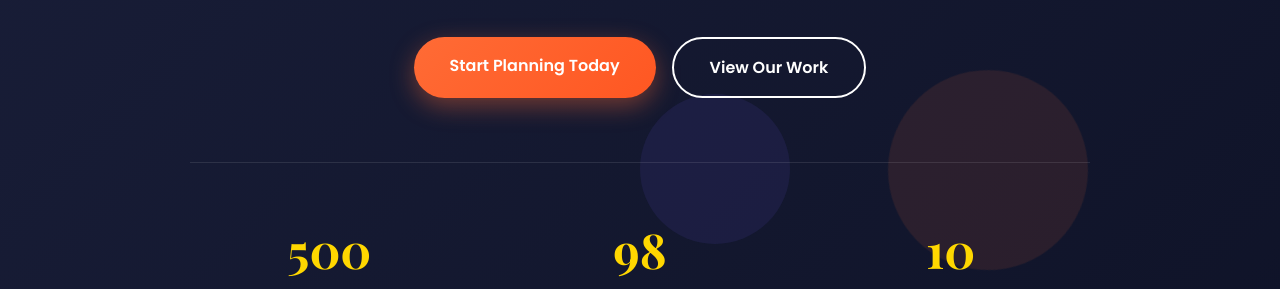
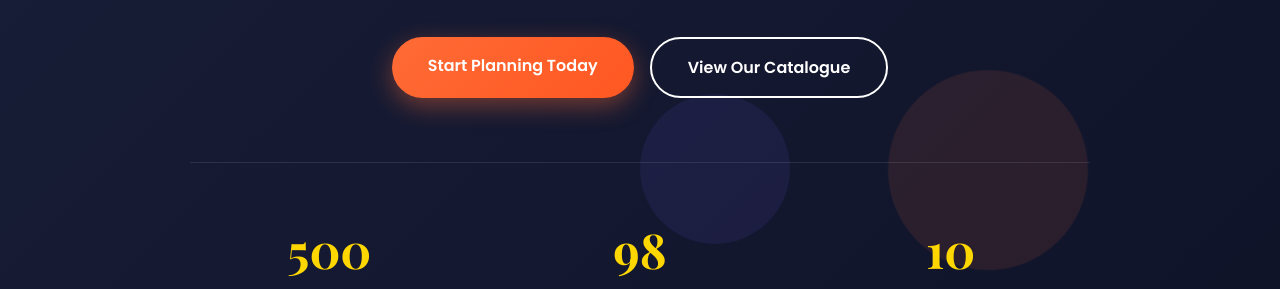
Before and after one commit to VegantiNagaSatish/SampraDayamEvents, a plain HTML site: page index.html in a window 1280 px wide. Shown: the part 511-800 px from the top of the page. Drawn offline with nearby package versions, Linux system fonts and the light colour scheme.

Commit message:
Adjustments

```diff
--- a/index.html
+++ b/index.html
@@ -56,7 +56,7 @@
                 <p class="hero-subtitle">We don't just plan events—we create magical experiences that become cherished memories. From intimate gatherings to grand celebrations, every detail matters.</p>
                 <div class="hero-buttons">
                     <a href="contact.html" class="btn btn-primary">Start Planning Today</a>
-                    <a href="gallery.html" class="btn btn-secondary">View Our Work</a>
+                    <a href="gallery.html" class="btn btn-secondary">View Our Catalogue</a>
                 </div>
                 <div class="hero-stats">
                     <div class="stat-item">
```
Also changed, not shown: public/index.html (+1 -1 lines).
